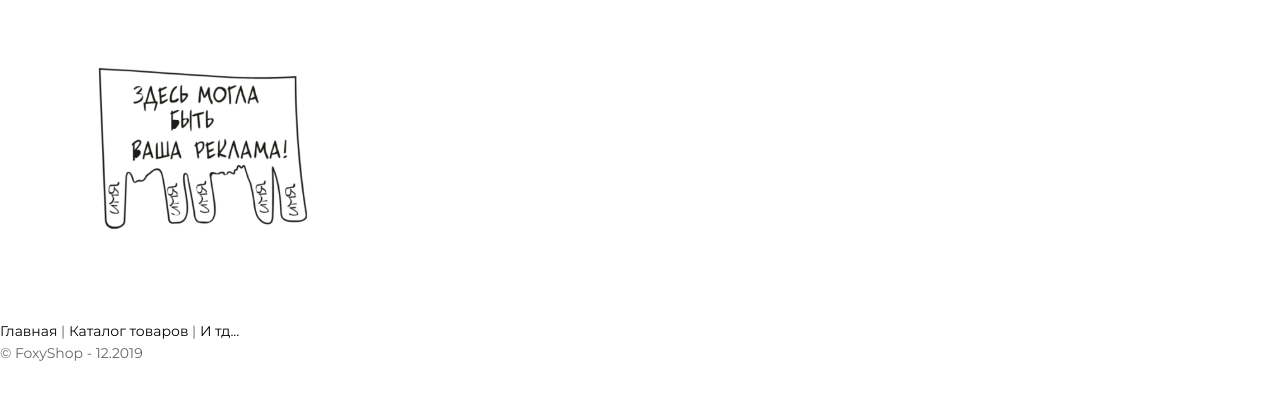
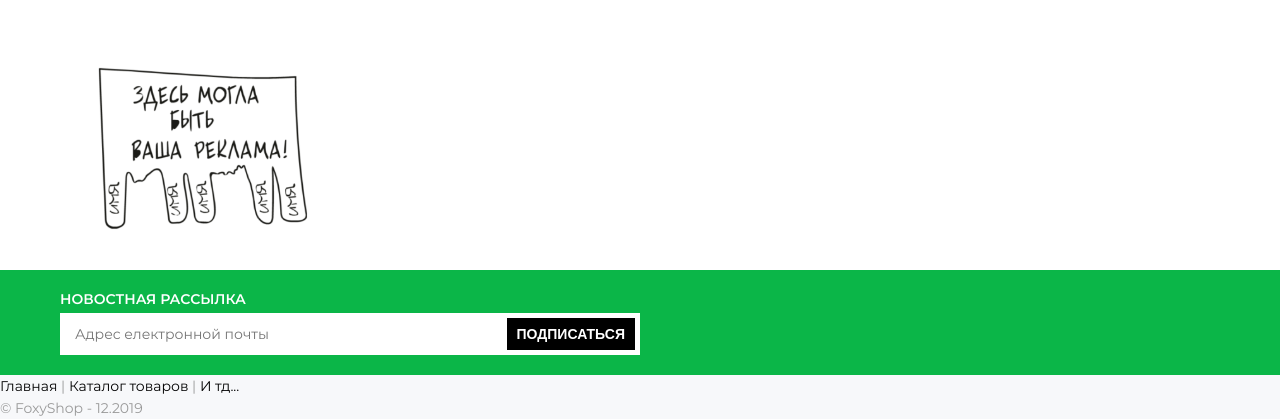
Before and after one commit to eljhr9/FoxyShop, a Django app: page / in a window 1280 px wide. Shown: the part 1083-1502 px from the top of the page. Before the commit the page ends 1444 px from the top, so only its background shows below. Run offline with Django 3.2, Linux system fonts and the light colour scheme; data that the repository does not hold is empty; some libraries are stand-ins or nearby versions.

Commit message:
finished setting pagination and start create footer

```diff
--- a/shop/static/shop/style.css
+++ b/shop/static/shop/style.css
@@ -17,6 +17,10 @@ body{
   color: #666;
   /* max-width: 1120px; */
   margin: auto;
+}
+
+footer {
+  display: block;
 }
 
 a {
@@ -385,6 +389,7 @@ button {
   max-width: 1140px;
   display: flex;
   margin: 50px auto;
+  margin-bottom: 0;
 }
 
 .sidebar {
@@ -608,8 +613,7 @@ button {
   display: block;
   width: inherit;
   margin-left: -10px;
-  /* float: left; */
-
+  margin-bottom: 40px;
 }
 
 .current-product {
@@ -727,12 +731,14 @@ button {
   flex: 0 0 auto;
   width: auto;
   max-width: none;
+  cursor: pointer;
 }
 
 .button {
   background-color: white;
   font-size: 13px;
   padding: 0 5px;
+  cursor: pointer;
 }
 
 .compare {
@@ -772,3 +778,159 @@ button {
   padding: 5px 10px;
   cursor: pointer;
 }
+
+.pagination-item {
+  display: inline-block;
+  margin-right: 2px;
+  /* margin-left: -2px; */
+}
+
+.pagination-link {
+  display: block;
+  text-align: center;
+  border: 2px solid #eee;
+  color: #000;
+  font-size: 12px;
+  line-height: 28px;
+  min-width: 32px;
+}
+
+.pagination-link:hover {
+  border: 2px solid #3095dd;
+}
+
+.pagination-item-prev {
+  margin: 0px 8px 0px 0px;
+}
+
+.pagination-item-next {
+  margin: 0px 0px 0px 8px;
+}
+
+.pagination-item-noprev, .pagination-item-nonext{
+  color: gray;
+}
+
+.pagination-next, .pagination-prev {
+  border-color: transparent;
+  width: 70px;
+}
+
+.pagination-next:hover, .pagination-prev:hover {
+  border-color: transparent;
+}
+
+.paginatin-next {
+  text-align: left;
+}
+
+.pagination-item-next a:hover, .pagination-item-prev a:hover {
+  color:darkorange;
+}
+
+.section-footer {
+  position: relative;
+}
+
+.footer-scheme-01 {
+  background-color: #0bb648;
+  color: #fff;
+}
+
+.footer-subscribe {
+  padding: 20px 0px;
+}
+
+.footer-container {
+  max-width: 1140px;
+  width: 100%;
+  padding-right: 10px;
+  padding-left: 10px;
+  margin-right: auto;
+  margin-left: auto;
+}
+
+.subscribe-items {
+  align-items: center;
+  display: flex;
+  flex-wrap: wrap;
+  margin-right: -10px;
+  margin-left: -10px;
+}
+
+.subscribe-items-left {
+  flex: 0 0 50%;
+  max-width: 50%;
+}
+
+.subscribe-item-title {
+  font-size: 14px;
+  line-height: 18px;
+  font-weight: 600;
+  text-transform: uppercase;
+  margin-bottom: 5px;
+}
+
+.subscribe-item-form {
+  padding: 5px;
+  background: #fff;
+}
+
+.subscribe-form {
+  align-items: center;
+  margin-right: 0;
+  margin-left: 0;
+  display: flex;
+  flex-wrap: wrap;
+}
+
+.subscribe-form-input {
+  flex-basis: 0;
+  flex-grow: 1;
+  max-width: 100%;
+  position: relative;
+  width: 100%;
+  min-height: 1px;
+}
+
+.input {
+  -moz-appearance: none;
+  display: block;
+  width: 100%;
+  font-size: 14px;
+  line-height: 22px;
+  padding: 4px 9px;
+  border: 1px solid #fff;
+  background-color: #fff;
+  overflow: visible;
+  font-family: 'Montserrat', sans-serif;
+  box-shadow: none;
+}
+
+.subscribe-form-button {
+  flex: 0 0 auto;
+  width: auto;
+  max-width: 100%;
+  position: relative;
+  min-height: 1px;
+}
+
+.subscribe-button {
+  background-color: #000;
+  color: #fff;
+  display: inline-block;
+  vertical-align: middle;
+  font-size: 14px;
+  line-height: 22px;
+  text-transform: uppercase;
+  text-align: center;
+  font-weight: 600;
+  padding: 5px 10px;
+  cursor: pointer;
+  overflow: visible;
+}
+
+.footer-scheme-02 {
+  background-color: #f7f8fa;
+  color: #999;
+}
--- a/shop/urls.py
+++ b/shop/urls.py
@@ -4,7 +4,7 @@ from . import views
 
 app_name = 'shop'
 urlpatterns = [
-	path('', views.products, name='products'),
+	path('all/', views.products, name='products'),
 	path('brand/<int:brand_id>/', views.by_brand, name='by_brand'),
 	path('brand/', views.brand, name='brand'),
 	path('<int:product_id>/', views.product, name='product'),
--- a/shop/views.py
+++ b/shop/views.py
@@ -2,7 +2,7 @@ from django.shortcuts import render
 from django.urls import reverse_lazy
 from django.http import HttpResponseRedirect
 from .models import Product, Brand
-from django.core.paginator import Paginator
+from django.core.paginator import Paginator, EmptyPage, PageNotAnInteger
 
 def index(request):
 	'''домашняя страница магазина'''
@@ -14,13 +14,25 @@ def products(request):
 	'''Отображение всех товаров'''
 	products = Product.objects.all()
 	brands = Brand.objects.all()
-	paginator = Paginator(products, 6, orphans=0, allow_empty_first_page=True)
-	if 'page' in request.GET:
-		page_num = request.GET['page']
-	else:
-		page_num = 1
-	page = paginator.get_page(page_num)
-	context = {'page': page, 'products': page.object_list, 'brands': brands}
+	# paginator = Paginator(products, 9)
+	# if 'page' in request.GET:
+	# 	page_num = request.GET['page']
+	# else:
+	# 	page_num = 1
+	# page = paginator.get_page(page_num)
+	# context = {'brands': brands, 'page': page, 'products': page.object_list}
+	paginator = Paginator(products, 12)
+	page = request.GET.get('page')
+	try:
+		products = paginator.page(page)
+	except PageNotAnInteger:
+		# If page is not an integer, deliver first page.
+		products = paginator.page(1)
+	except EmptyPage:
+		# If page is out of range (e.g. 9999), deliver last page of results.
+		products = paginator.page(paginator.num_pages)
+	# return render(request, 'shop/products.html', {"products": products, "brands": brands})
+	context = {'brands': brands, 'products': products}
 	return render(request, 'shop/products.html', context)
 
 def brand(request):
--- a/templates/base.html
+++ b/templates/base.html
@@ -263,7 +263,34 @@
 			</div>
 		</div>
 
-		<div class="footer">
+		<div class="section-footer">
+			<footer>
+				<div class="footer-scheme-01">
+					<form action="#" class="footer-subscribe">
+						<div class="footer-container">
+							<div class="subscribe-items">
+								<div class="subscribe-items-left">
+									<div class="subscribe-item-title">Новостная рассылка</div>
+									<div class="subscribe-item-form">
+										<div class="subscribe-form">
+											<div class="subscribe-form-input">
+												<input type="email" class="input" name="email"
+												placeholder="Адрес електронной почты" required="">
+											</div>
+											<div class="subscribe-form-button">
+												<button class="subscribe-button" type="submit" >
+													Подписаться
+												</button>
+											</div>
+										</div>
+									</div>
+								</div>
+							</div>
+						</div>
+					</form>
+				</div>
+
+				<div class="footer-scheme-02">
 					<p>
 						<a href="{% url 'index' %}">Главная</a> |
 						<a href="{% url 'shop:products' %}">Каталог товаров</a> |
@@ -271,7 +298,8 @@
 					</p>
 					<p>&copy; FoxyShop - 12.2019</p>
 				</div>
-
+			</footer>
+		</div>
 	</div>
 
 
```
Also changed, not shown: templates/shop/products.html (+40 -22 lines). Lines whose indentation alone changed are shown as unchanged.
